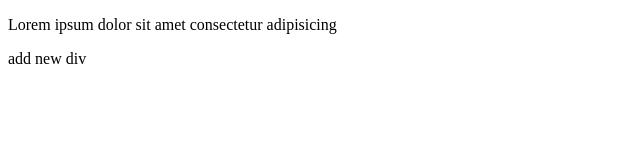
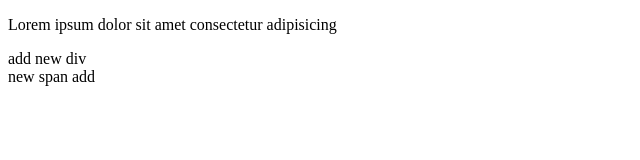
Before and after one commit to prince0510/new-project, a plain HTML site: page index.html in a window 1280 px wide. Shown: the whole page, without its empty margins (0-640 px from the left). Drawn offline with Linux system fonts and the light colour scheme.

Commit message:
new span add

```diff
--- a/index.html
+++ b/index.html
@@ -8,5 +8,6 @@
 <body>
     <p>Lorem ipsum dolor sit amet consectetur adipisicing </p>
     <div>add new div</div>
+    <span>new span add</span>
 </body>
 </html>
```
